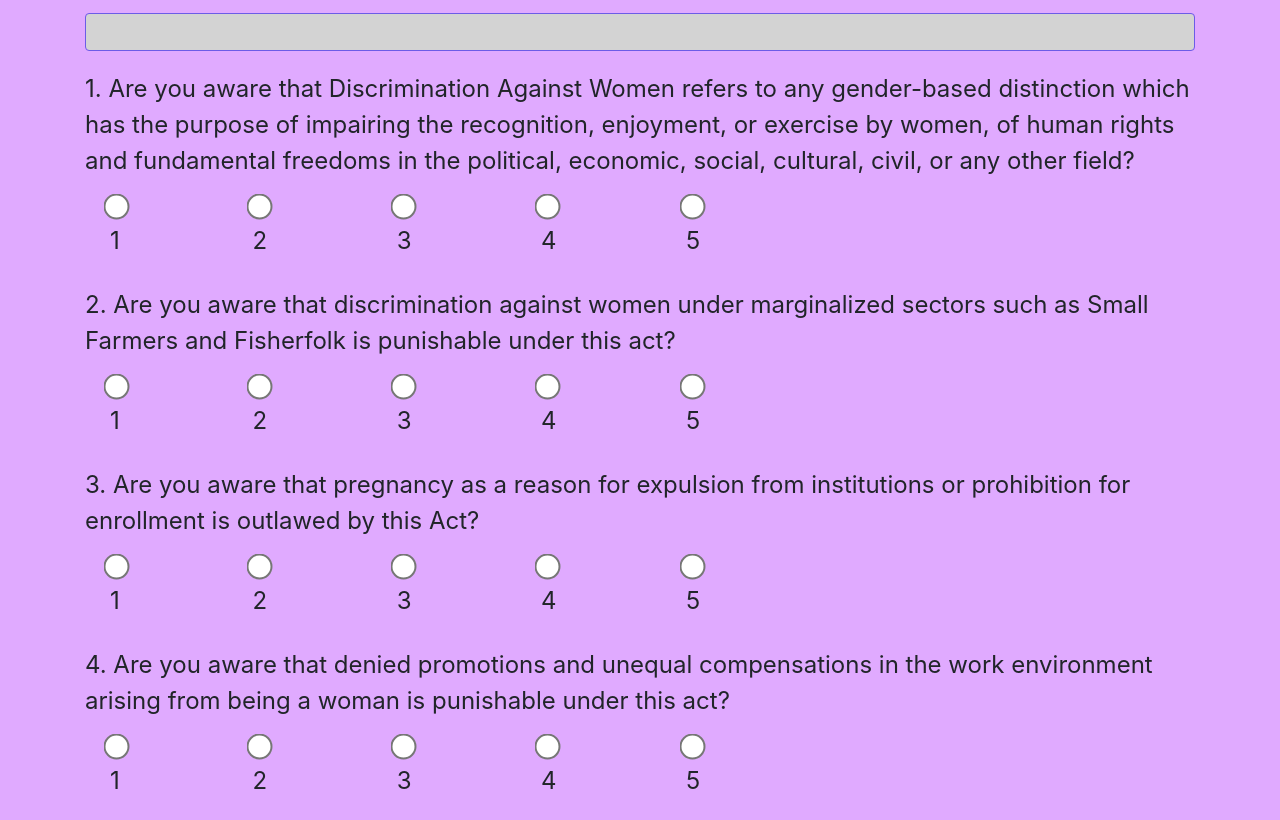
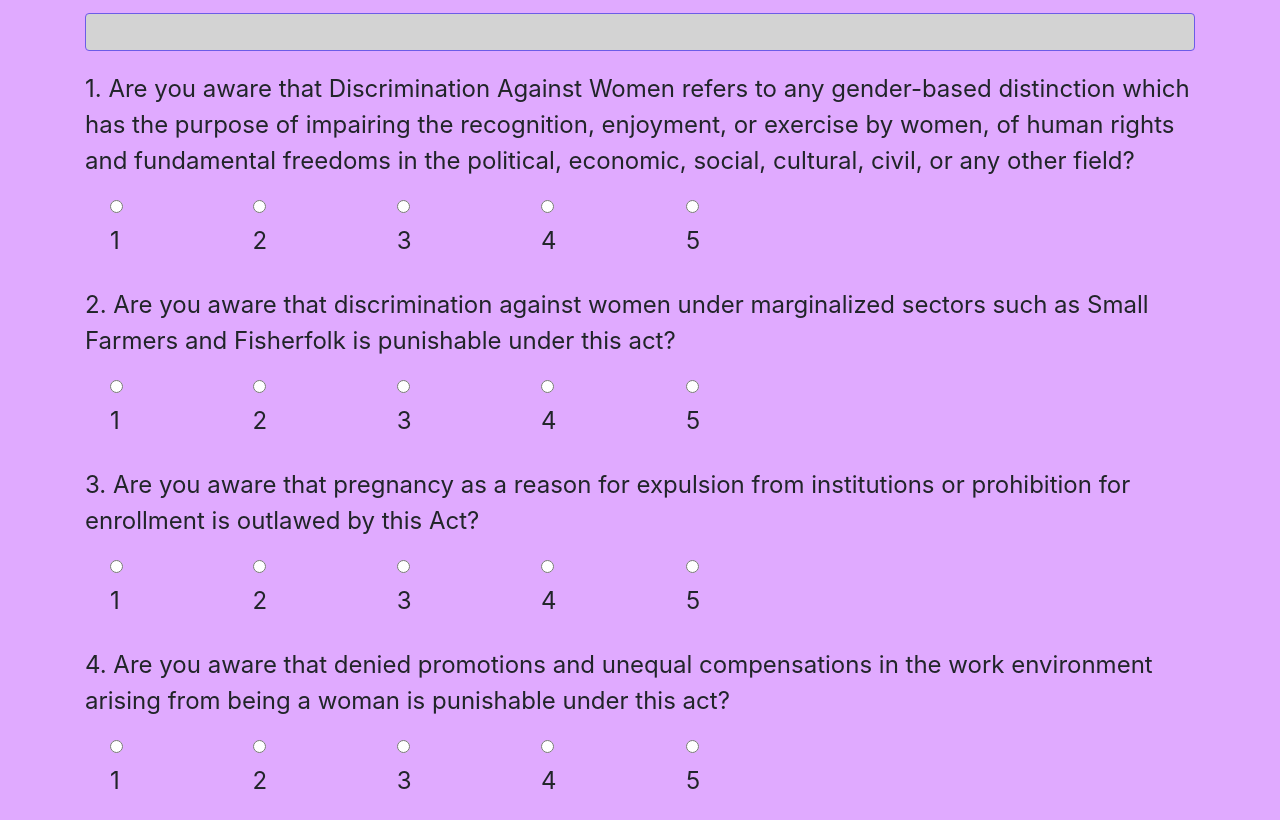
Before and after one commit to Alexis12119/GenderAndDevelopment, a PHP site: page /surveys/9710.php in a window 1280 px wide. Shown: the part 182-1002 px from the top of the page. Run offline with PHP 8.4, Linux system fonts and the light colour scheme; some libraries are stand-ins or nearby versions.

Commit message:
feat: revert.

```diff
--- a/assets/css/styles.css
+++ b/assets/css/styles.css
@@ -157,7 +157,3 @@ footer p {
     #a44cf2
   ); /* Gradient background for buttons */
 }
-
-input[type="radio"] {
-  transform: scale(2);
-}
--- a/surveys/11313.php
+++ b/surveys/11313.php
@@ -17,6 +17,10 @@ session_start();
     .radio-inline {
       margin-right: 100px;
       padding-left: 25px;
+    }
+
+    input[type="radio"] {
+      transform: scale(2);
     }
 
     p {
--- a/surveys/7877.php
+++ b/surveys/7877.php
@@ -21,6 +21,10 @@ session_start();
     .radio-inline {
       margin-right: 100px;
       padding-left: 25px;
+    }
+
+    input[type="radio"] {
+      transform: scale(2);
     }
 
     p {
--- a/surveys/9262.php
+++ b/surveys/9262.php
@@ -17,6 +17,10 @@ session_start();
     .radio-inline {
       margin-right: 100px;
       padding-left: 25px;
+    }
+
+    input[type="radio"] {
+      transform: scale(2);
     }
 
     p {
--- a/surveys/9710.php
+++ b/surveys/9710.php
@@ -17,6 +17,10 @@ session_start();
     .radio-inline {
       margin-right: 100px;
       padding-left: 25px;
+    }
+
+    input[type="radio"] {
+      transform: scale(1);
     }
 
     p {
```
